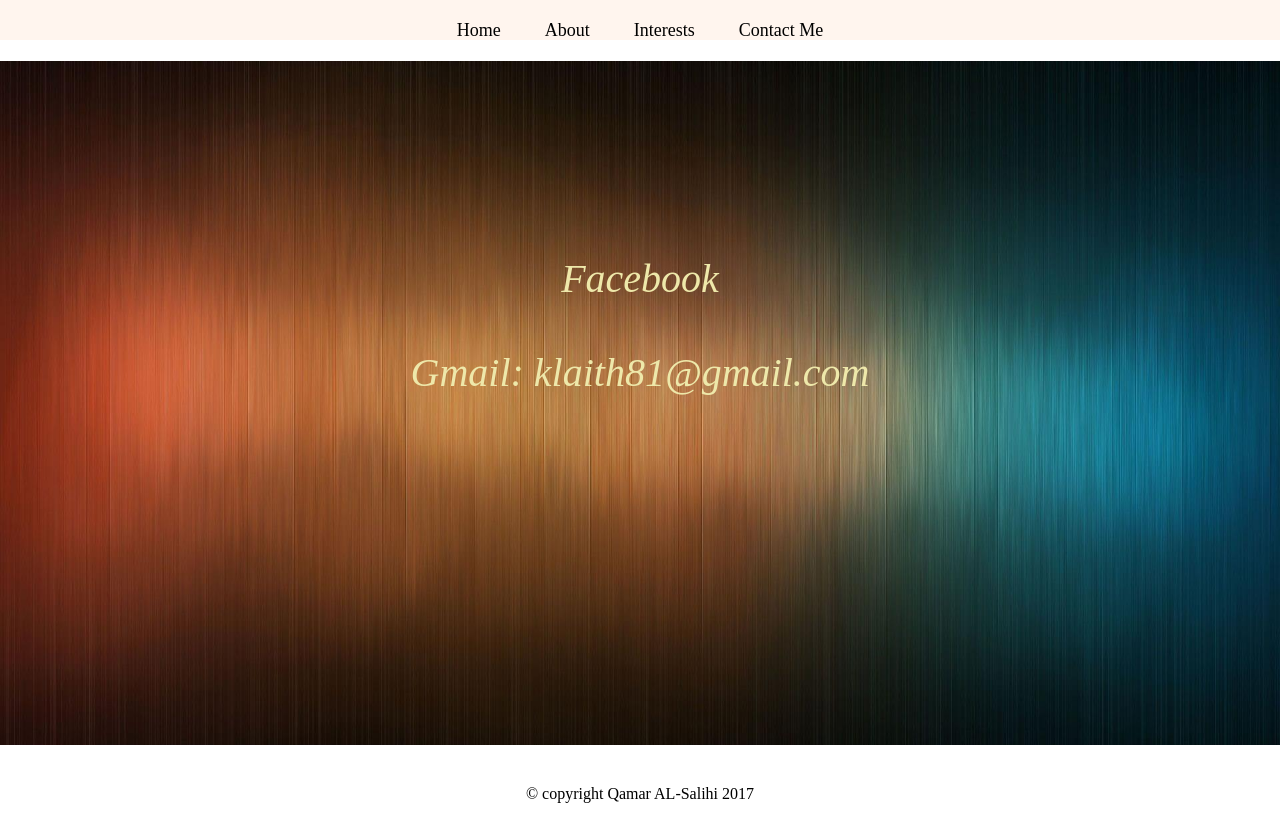
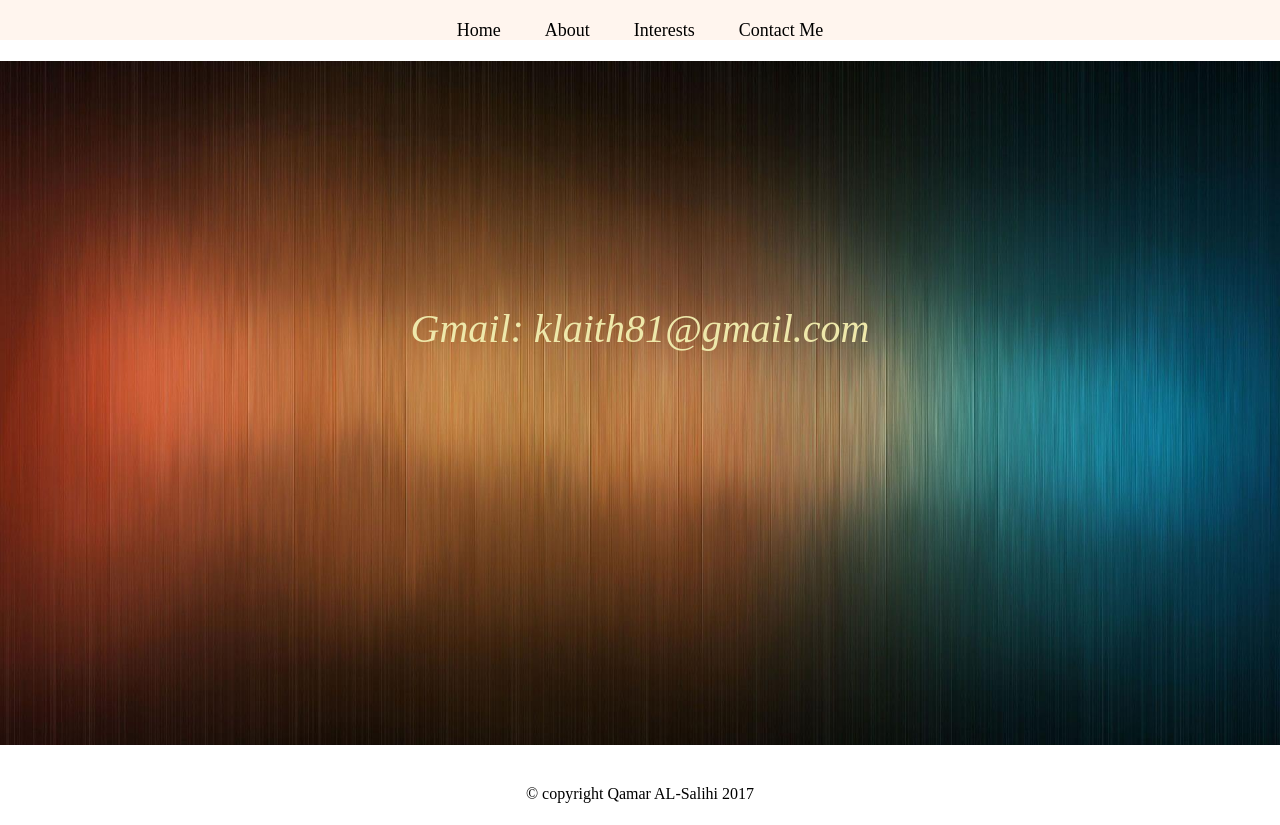
Before and after one commit to qamaralsalihi/QamarSite, a plain HTML site: page contact.html in a window 1280 px wide. Drawn offline with Linux system fonts and the light colour scheme.

Commit message:
fix some parts

```diff
--- a/contact.html
+++ b/contact.html
@@ -16,10 +16,7 @@
                 <li><a href="contact.html">Contact Me</a></li>
             </ul>
             <img class="cover" src="mysitebackground.jpg" alt="aboutbackg">
-            <p>
-                Facebook <br><br> Gmail: klaith81@gmail.com
-
-            </p>
+            <p>Gmail: klaith81@gmail.com</p>
 
         </div>
 
--- a/index.css
+++ b/index.css
@@ -107,7 +107,7 @@ img.cover {
     text-align: center;
     color: palegoldenrod;
     display:block;
-    margin-top:-530px;
+    margin-top:-480px;
     font-size:40px;
     font-style: italic;
 }
```
Also changed, not shown: about.html (+0 -4 lines), interests.html (+0 -4 lines).
